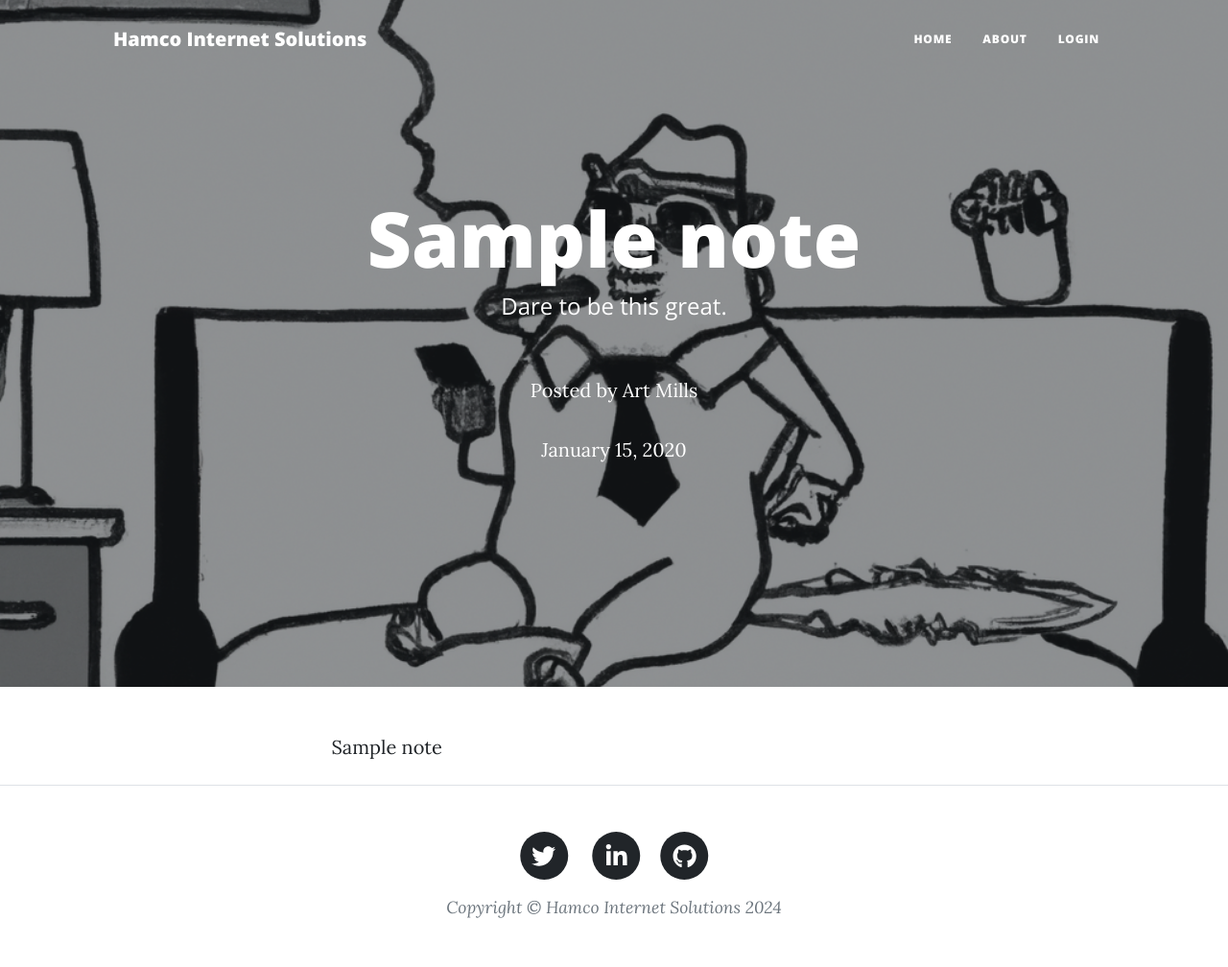
After one commit to hail2skins/hamco-python, a Django app: page /notes/details/1 in a window 1280 px wide. The commit adds this page. Shown: the whole page at 96% size. Run offline with Django 5.2, Linux system fonts and the light colour scheme; tables that the repository leaves empty hold one stand-in row (values such as "Sample post"); some libraries are stand-ins or nearby versions.

Commit message:
Details page for note available.  Lots of template cleanup and context added.

```diff
--- /dev/null
+++ b/hamco/notes/templates/notes/details.html
@@ -0,0 +1,15 @@
+{% extends 'website/base.html' %}
+
+{% block content %}
+    <article class="mb-4">
+        <div class="container px-4 px-lg-5">
+            <div class="row gx-4 gx-lg-5 justify-content-center">
+                <div class="col-md-10 col-lg-8 col-xl-7">
+                    {{ note }}
+
+                </div>
+            </div>
+        </div>
+    </article>
+
+{% endblock %}
--- a/hamco/notes/templates/notes/history.html
+++ b/hamco/notes/templates/notes/history.html
@@ -18,7 +18,7 @@
             <tbody>
                 {% for note in notes %}
                 <tr>
-                    <td>{{ note.title }}</td>
+                    <td><a href="{% url 'details' note.id %}"> {{ note.title }}</a></td>
                     <td>{{ note.content|truncatewords:30 }}</td>
                     <td>{{ note.created_at|date:"m/d/Y" }}</td>
                 </tr>
--- a/hamco/notes/urls.py
+++ b/hamco/notes/urls.py
@@ -9,5 +9,7 @@ urlpatterns = [
     path('create', views.create, name='create'),
     # Path to the notes view
     path('history', views.notes, name='history'),
+    # Path to the details view of a note
+    path('details/<int:pk>', views.details, name='details'),
 
 ]
--- a/hamco/notes/views.py
+++ b/hamco/notes/views.py
@@ -48,7 +48,9 @@ def create(request):
 
     # Context dictionary to pass the form to the template
     context = {
-        'form': form
+        'form': form,
+        'heading': 'Tell it',
+        'subheading': 'The most interesting thing you will ever say.',
     }
 
     return render(request, 'notes/create.html', context)
@@ -65,7 +67,34 @@ def notes(request):
 
     # Context dictionary to pass the notes to the template
     context = {
-        'notes': notes
+        'notes': notes,
+        'heading': 'The Mother Load',
+        'subheading': 'All the stuff I have ever said.',
     }
 
     return render(request, 'notes/history.html', context)
+
+# Create the details view
+# This view will show the details of a note with the title, content, created_at
+# Created at will be formated to show month, day and year only
+# This view will need to be dynamic and take a note id as a parameter
+def details(request, pk):
+
+    # try/except block to handle the case where the note does not exist
+    try:
+        # get the note by primary key
+        note = Note.objects.get(id=pk)
+    except Note.DoesNotExist:
+        # If the note does not exist redirect to the history page
+        return redirect('history')
+
+    # Context dictionary to pass the note to the template
+    context = {
+        'note': note,
+        'heading': note.title,
+        'subheading': 'Dare to be this great.',
+        'view': 'details',
+    }
+
+    # Render the details template with the context
+    return render(request, 'notes/details.html', context)
--- a/hamco/website/templates/website/base.html
+++ b/hamco/website/templates/website/base.html
@@ -50,8 +50,15 @@
                 <div class="row gx-4 gx-lg-5 justify-content-center">
                     <div class="col-md-10 col-lg-8 col-xl-7">
                         <div class="site-heading">
-                            <h1>Stuff I talk about</h1>
-                            <span class="subheading">At least on an account that isn't anonymous</span>
+                            <h1>{{ heading }}</h1>
+                            <span class="subheading">{{ subheading }}</span>
+                            {% if view == 'details' %}
+                                <br><br>
+                                <span class="meta">
+                                    Posted by Art Mills
+                                    <p> {{ note.created_at|date:"F d, Y" }}</p>
+                                </span>
+                            {% endif %}
                         </div>
                     </div>
                 </div>
--- a/hamco/website/views.py
+++ b/hamco/website/views.py
@@ -5,8 +5,10 @@ def home(request):
 
     # Context dictionary
     context = {
-        'title': 'Hamco IS',
+        'title': 'Hamco Internet Solutions',
         'company': 'Hamco Internet Solutions',
+        'heading': 'Stuff I Talk About',
+        'subheading': 'That will not get me fired.',
     }
 
     return render(request, 'website/index.html', context)
```
